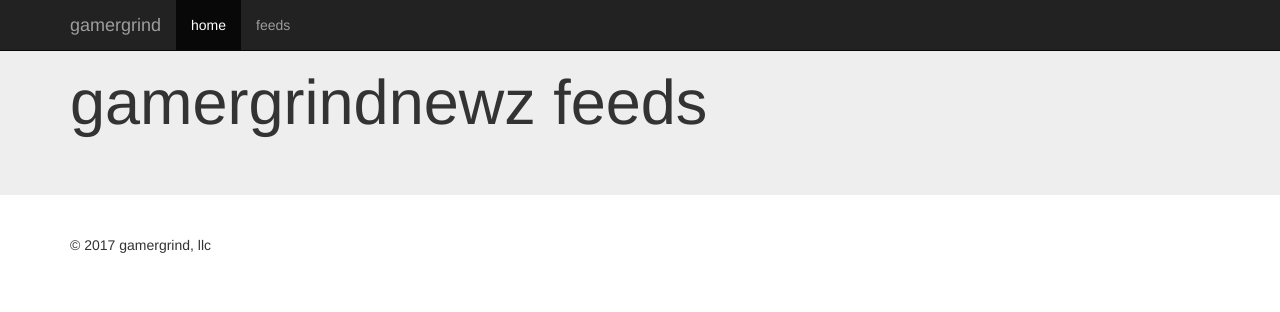
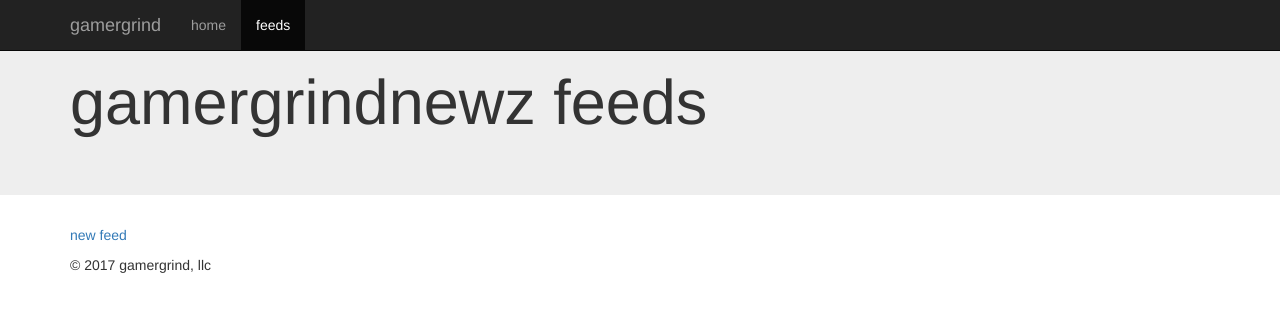
Before and after one commit to sskenner/news-agg, a Django app: template news/templates/news/feeds_list.html in a window 1280 px wide. Shown: the top 312 px of the page. Run offline with Django 3.2, Linux system fonts and the light colour scheme; the template is opened without the code that fills it, so the values that code supplies are empty; some libraries are stand-ins or nearby versions.

Commit message:
Update and add feed links and nav bar

```diff
--- a/news/templates/news/feeds_list.html
+++ b/news/templates/news/feeds_list.html
@@ -29,8 +29,8 @@
       </div>
       <div id="navbar" class="navbar-collapse collapse">
         <ul class="nav navbar-nav">
-          <li class="active"><a href="#">home</a></li>
-          <li><a href="{% url 'feeds_list' %}">feeds</a></li>
+          <li><a href="#">home</a></li>
+          <li class="active"><a href="{% url 'feeds_list' %}">feeds</a></li>
         </ul>
       </div>
     </div>
@@ -44,6 +44,7 @@
   </div>
 
   <div class="container">
+    <a href="{% url 'feed_new' %}" class="button">new feed</a>
 
     <ul>
       {% for feed in feeds %}
--- a/news/urls.py
+++ b/news/urls.py
@@ -3,5 +3,6 @@ from . import views
 
 urlpatterns = [
     url(r'^$', views.articles_list, name='articles_list'),
-    url(r'^feeds/', views.feeds_list, name='feeds_list')
+    url(r'^feeds/', views.feeds_list, name='feeds_list'),
+    url(r'^feeds/new', views.new_feed, name='feed_new')
 ]
--- a/news/views.py
+++ b/news/views.py
@@ -12,3 +12,7 @@ def articles_list(request):
 def feeds_list(request):
 		feeds = Feed.objects.all()
 		return render(request, 'news/feeds_list.html', {'feeds': feeds})
+
+def new_feed(request):
+		return render(request, 'news/new_feed.html', {})
+# start here #3 15:19
```
Also changed, not shown: 2 other files.
